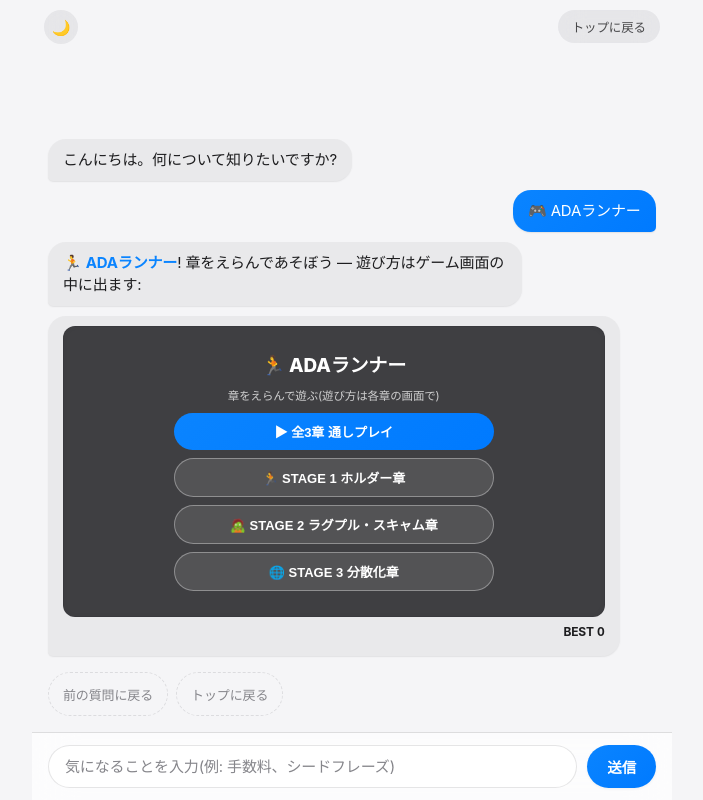
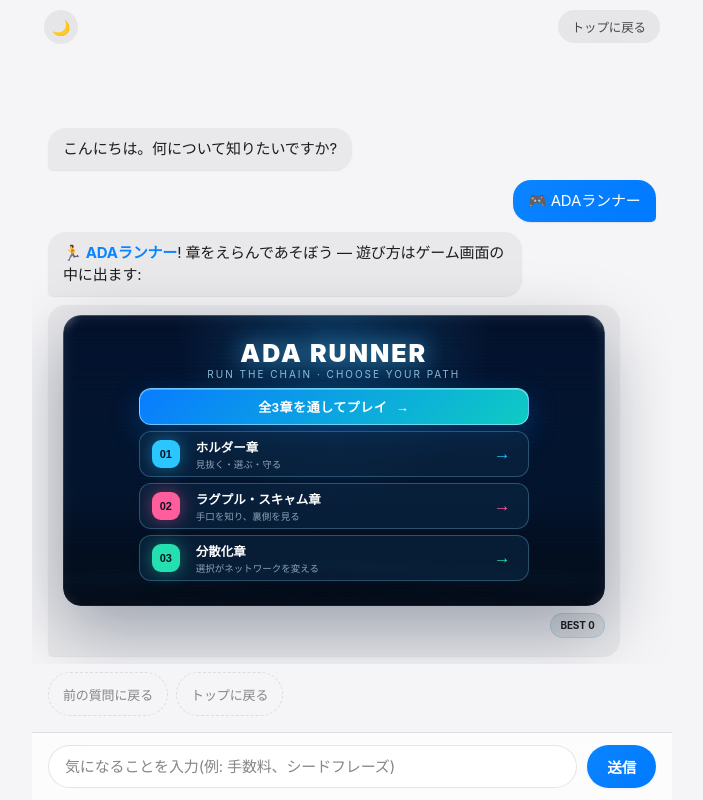
Before and after one commit to HFOT/cardano-qa-bot, a plain HTML site: page index.html in a window 1280 px wide. Both pictures are taken after a click on the button "🏃 ADAランナー". Shown: the whole page, without its empty margins (288-991 px from the left). Drawn offline with Linux system fonts and the light colour scheme; no server answers.

Commit message:
feat: redesign ADA Runner experience

```diff
--- a/app.js
+++ b/app.js
@@ -1,12 +1,12 @@
 // デプロイのたびに index.html の ?v= と合わせて番号を上げる(キャッシュの新旧混在防止)
-import walletContent from "./content/wallet.js?v=38";
-import spoContent from "./content/spo.js?v=38";
-import drepContent from "./content/drep.js?v=38";
-import scamContent from "./content/scam.js?v=38";
-import valueContent from "./content/value.js?v=38";
-import midnightContent from "./content/midnight.js?v=38";
-import gameContent from "./content/game.js?v=38";
-import exchangeContent from "./content/exchange.js?v=38";
+import walletContent from "./content/wallet.js?v=39";
+import spoContent from "./content/spo.js?v=39";
+import drepContent from "./content/drep.js?v=39";
+import scamContent from "./content/scam.js?v=39";
+import valueContent from "./content/value.js?v=39";
+import midnightContent from "./content/midnight.js?v=39";
+import gameContent from "./content/game.js?v=39";
+import exchangeContent from "./content/exchange.js?v=39";
 
 const HOME_NODE_ID = "home";
 
@@ -801,38 +801,105 @@ function buildRunnerGame() {
     return b;
   }
 
-  function clearCanvasIdle() {
-    const c = themeColors();
-    ctx.fillStyle = c.bg;
+  function setOverlayView(view, stageNumber = 0) {
+    overlay.dataset.view = view;
+    overlay.dataset.stage = String(stageNumber);
+  }
+
+  function drawWorldBackdrop(stageNumber = 0, tick = 0) {
+    const palettes = {
+      0: ["#07142f", "#092a53", "#06101f"],
+      1: ["#071b3d", "#0b4d79", "#06111f"],
+      2: ["#210c31", "#6a173f", "#100817"],
+      3: ["#071d2d", "#075b69", "#07141f"],
+    };
+    const p = palettes[stageNumber] || palettes[0];
+    const sky = ctx.createLinearGradient(0, 0, 0, H);
+    sky.addColorStop(0, p[0]);
+    sky.addColorStop(0.64, p[1]);
+    sky.addColorStop(1, p[2]);
+    ctx.fillStyle = sky;
     ctx.fillRect(0, 0, W, H);
+
+    ctx.save();
+    for (let i = 0; i < 34; i += 1) {
+      const x = (i * 83 + tick * (0.08 + (i % 3) * 0.03)) % (W + 20) - 10;
+      const y = 42 + ((i * 47) % 155);
+      const pulse = 0.22 + ((Math.sin(tick * 0.025 + i) + 1) * 0.12);
+      ctx.fillStyle = `rgba(124, 211, 255, ${pulse})`;
+      ctx.beginPath();
+      ctx.arc(x, y, i % 7 === 0 ? 1.8 : 1, 0, Math.PI * 2);
+      ctx.fill();
+    }
+    const horizon = GROUND_Y - 6;
+    ctx.strokeStyle = stageNumber === 2 ? "rgba(255, 96, 158, .18)" : "rgba(75, 205, 255, .18)";
+    ctx.lineWidth = 1;
+    for (let y = horizon; y < H; y += 9) {
+      ctx.beginPath();
+      ctx.moveTo(0, y);
+      ctx.lineTo(W, y);
+      ctx.stroke();
+    }
+    for (let x = -W; x < W * 2; x += 42) {
+      const drift = (tick * 0.7) % 42;
+      ctx.beginPath();
+      ctx.moveTo(W / 2, horizon);
+      ctx.lineTo(x - drift, H);
+      ctx.stroke();
+    }
+    ctx.restore();
+  }
+
+  function clearCanvasIdle(stageNumber = 0) {
+    drawWorldBackdrop(stageNumber, frame);
+  }
+
+  function makeStageBtn(n) {
+    const meta = STAGE_META[n];
+    const b = makeBtn("", `runner-btn runner-stage-btn runner-stage-btn-${n}`, () => showStageIntro(n, n));
+    const number = document.createElement("span");
+    number.className = "runner-stage-number";
+    number.textContent = `0${n}`;
+    const copy = document.createElement("span");
+    copy.className = "runner-stage-copy";
+    const title = document.createElement("strong");
+    title.textContent = meta.title.replace(/^STAGE \d+\s*/, "");
+    const desc = document.createElement("small");
+    desc.textContent = n === 1 ? "見抜く・選ぶ・守る" : n === 2 ? "手口を知り、裏側を見る" : "選択がネットワークを変える";
+    copy.appendChild(title);
+    copy.appendChild(desc);
+    const arrow = document.createElement("span");
+    arrow.className = "runner-stage-arrow";
+    arrow.textContent = "→";
+    b.appendChild(number);
+    b.appendChild(copy);
+    b.appendChild(arrow);
+    return b;
   }
 
   // ---- 画面: タイトル(章選択) ----
   function showTitle() {
     running = false;
     playing = false;
-    clearCanvasIdle();
+    clearCanvasIdle(0);
     lessons.replaceChildren();
     hud.textContent = "BEST " + best;
     overlay.replaceChildren();
     overlay.classList.remove("hidden");
+    setOverlayView("title", 0);
     const t = document.createElement("div");
     t.className = "runner-title";
-    t.textContent = "🏃 ADAランナー";
+    t.textContent = "ADA RUNNER";
     const sub = document.createElement("div");
     sub.className = "runner-sub";
-    sub.textContent = "章をえらんで遊ぶ(遊び方は各章の画面で)";
+    sub.textContent = "RUN THE CHAIN · CHOOSE YOUR PATH";
     overlay.appendChild(t);
     overlay.appendChild(sub);
     overlay.appendChild(
-      makeBtn("▶ 全3章 通しプレイ", "runner-btn runner-btn-main", () => showStageIntro(1, "all"))
+      makeBtn("全3章を通してプレイ  →", "runner-btn runner-btn-main", () => showStageIntro(1, "all"))
     );
     [1, 2, 3].forEach((n) => {
-      overlay.appendChild(
-        makeBtn(STAGE_META[n].icon + " " + STAGE_META[n].title, "runner-btn", () =>
-          showStageIntro(n, n)
-        )
-      );
+      overlay.appendChild(makeStageBtn(n));
     });
   }
 
@@ -840,12 +907,13 @@ function buildRunnerGame() {
   function showStageIntro(n, selectedMode) {
     running = false;
     playing = false;
-    clearCanvasIdle();
+    clearCanvasIdle(n);
     overlay.replaceChildren();
     overlay.classList.remove("hidden");
+    setOverlayView("intro", n);
     const t = document.createElement("div");
     t.className = "runner-title";
-    t.textContent = STAGE_META[n].icon + " " + STAGE_META[n].title;
+    t.textContent = STAGE_META[n].title;
     overlay.appendChild(t);
     const rulesBox = document.createElement("div");
     rulesBox.className = "runner-rules";
@@ -1196,19 +1264,21 @@ function buildRunnerGame() {
     entities = entities.filter((e) => !e.dead && e.x > -40);
 
     ctx.clearRect(0, 0, W, H);
-    ctx.fillStyle = c.bg;
-    ctx.fillRect(0, 0, W, H);
+    drawWorldBackdrop(stage, frame);
     if (flash > 0) {
       ctx.fillStyle = stage === 2 ? "rgba(212, 160, 23, 0.15)" : "rgba(229, 72, 77, 0.18)";
       ctx.fillRect(0, 0, W, H);
       flash -= 1;
     }
-    ctx.strokeStyle = c.ground;
+    ctx.strokeStyle = stage === 2 ? "rgba(255, 105, 160, .72)" : "rgba(78, 210, 255, .72)";
+    ctx.shadowColor = ctx.strokeStyle;
+    ctx.shadowBlur = 9;
     ctx.lineWidth = 2;
     ctx.beginPath();
     ctx.moveTo(0, GROUND_Y + 2);
     ctx.lineTo(W, GROUND_Y + 2);
     ctx.stroke();
+    ctx.shadowBlur = 0;
 
     // 画面内ヘッダー(章名 + 進行バー)
     ctx.fillStyle = c.text;
--- a/styles.css
+++ b/styles.css
@@ -1253,20 +1253,25 @@ body {
 .runner-box {
   display: flex;
   flex-direction: column;
-  gap: 6px;
+  gap: 8px;
   width: 100%;
+  color: #eef8ff;
 }
 
 .runner-stage {
   position: relative;
   width: 100%;
+  isolation: isolate;
+  border-radius: 18px;
+  overflow: hidden;
+  box-shadow: 0 24px 70px rgba(0, 19, 48, 0.34), inset 0 0 0 1px rgba(122, 220, 255, 0.14);
 }
 
 .runner-canvas {
   width: 100%;
   height: auto;
-  border: 1px solid var(--border);
-  border-radius: 12px;
+  border: 1px solid rgba(100, 211, 255, 0.25);
+  border-radius: 18px;
   cursor: pointer;
   touch-action: manipulation;
   display: block;
@@ -1280,13 +1285,52 @@ body {
   flex-direction: column;
   align-items: center;
   justify-content: center;
-  gap: 8px;
-  padding: 14px;
-  border-radius: 12px;
-  background: rgba(10, 10, 14, 0.78);
-  backdrop-filter: blur(3px);
-  -webkit-backdrop-filter: blur(3px);
+  gap: 10px;
+  padding: 18px;
+  border-radius: 18px;
+  background:
+    radial-gradient(circle at 50% 10%, rgba(43, 176, 255, 0.22), transparent 42%),
+    linear-gradient(180deg, rgba(3, 12, 29, 0.42), rgba(3, 8, 19, 0.82));
+  backdrop-filter: blur(5px) saturate(125%);
+  -webkit-backdrop-filter: blur(5px) saturate(125%);
   overflow-y: auto;
+}
+
+.runner-overlay::before {
+  content: "";
+  position: absolute;
+  inset: 0;
+  pointer-events: none;
+  background: repeating-linear-gradient(180deg, transparent 0 3px, rgba(255, 255, 255, 0.018) 4px);
+  mix-blend-mode: screen;
+}
+
+.runner-overlay > * {
+  position: relative;
+  z-index: 1;
+}
+
+.runner-overlay[data-view="title"] {
+  gap: 6px;
+  padding-block: 10px;
+}
+
+.runner-overlay[data-view="title"] .runner-title {
+  font-size: clamp(20px, 4vw, 25px);
+  line-height: 1.05;
+}
+
+.runner-overlay[data-view="title"] .runner-btn-main {
+  padding-block: 8px;
+}
+
+.runner-overlay[data-view="title"] .runner-stage-btn {
+  padding-block: 5px;
+}
+
+.runner-overlay[data-view="title"] .runner-stage-number {
+  width: 28px;
+  height: 28px;
 }
 
 .runner-overlay.hidden {
@@ -1294,10 +1338,12 @@ body {
 }
 
 .runner-title {
-  font-size: 19px;
-  font-weight: 800;
+  font-size: clamp(20px, 4.5vw, 28px);
+  font-weight: 900;
+  letter-spacing: 0.08em;
   color: #ffffff;
   text-align: center;
+  text-shadow: 0 0 22px rgba(86, 206, 255, 0.72);
 }
 
 .runner-title-good {
@@ -1309,37 +1355,46 @@ body {
 }
 
 .runner-sub {
+  font-size: 10px;
+  letter-spacing: 0.2em;
+  color: rgba(178, 230, 255, 0.78);
+  text-align: center;
+  margin-top: -5px;
+}
+
+.runner-rules {
+  display: flex;
+  flex-direction: column;
+  gap: 4px;
   font-size: 11.5px;
-  color: rgba(255, 255, 255, 0.75);
-  text-align: center;
-}
-
-.runner-rules {
-  display: flex;
-  flex-direction: column;
-  gap: 4px;
-  font-size: 12px;
   line-height: 1.5;
   color: rgba(255, 255, 255, 0.92);
-  text-align: center;
+  text-align: left;
+  width: min(390px, 96%);
+  padding: 10px 14px;
+  border: 1px solid rgba(120, 215, 255, 0.17);
+  border-radius: 12px;
+  background: rgba(3, 13, 30, 0.42);
 }
 
 .runner-btn {
   appearance: none;
-  border: 1px solid rgba(255, 255, 255, 0.35);
-  background: rgba(255, 255, 255, 0.1);
+  border: 1px solid rgba(126, 217, 255, 0.28);
+  background: rgba(12, 39, 67, 0.64);
   color: #ffffff;
-  border-radius: 9999px;
-  padding: 9px 18px;
+  border-radius: 12px;
+  padding: 10px 18px;
   cursor: pointer;
   font-size: 13px;
   font-weight: 700;
-  width: min(320px, 92%);
-  transition: background-color 0.15s ease, transform 0.15s ease;
+  width: min(390px, 96%);
+  transition: background-color 0.15s ease, transform 0.15s ease, border-color 0.15s ease, box-shadow 0.15s ease;
 }
 
 .runner-btn:hover {
-  background: rgba(255, 255, 255, 0.2);
+  background: rgba(20, 66, 103, 0.78);
+  border-color: rgba(132, 226, 255, 0.62);
+  box-shadow: 0 0 24px rgba(52, 184, 255, 0.16);
 }
 
 .runner-btn:active {
@@ -1347,17 +1402,68 @@ body {
 }
 
 .runner-btn-main {
-  background: linear-gradient(135deg, var(--user-bubble-a), var(--user-bubble-b));
-  border: none;
+  background: linear-gradient(135deg, #087cff, #0ecbc4);
+  border: 1px solid rgba(192, 247, 255, 0.55);
+  box-shadow: 0 10px 30px rgba(0, 132, 255, 0.28), inset 0 1px 0 rgba(255, 255, 255, 0.3);
+  letter-spacing: 0.04em;
 }
 
 .runner-btn-sub {
-  background: transparent;
+  background: rgba(0, 0, 0, 0.16);
   border-color: rgba(255, 255, 255, 0.2);
   color: rgba(255, 255, 255, 0.7);
   font-weight: 500;
 }
 
+.runner-stage-btn {
+  display: grid;
+  grid-template-columns: 34px 1fr 22px;
+  align-items: center;
+  gap: 10px;
+  padding: 9px 12px;
+  text-align: left;
+}
+
+.runner-stage-btn-1 { --runner-card: #29c6ff; }
+.runner-stage-btn-2 { --runner-card: #ff5d9b; }
+.runner-stage-btn-3 { --runner-card: #24e0b0; }
+
+.runner-stage-number {
+  display: grid;
+  place-items: center;
+  width: 32px;
+  height: 32px;
+  border-radius: 9px;
+  color: #071222;
+  background: var(--runner-card);
+  box-shadow: 0 0 18px color-mix(in srgb, var(--runner-card) 45%, transparent);
+  font-size: 11px;
+  font-weight: 900;
+}
+
+.runner-stage-copy {
+  display: flex;
+  min-width: 0;
+  flex-direction: column;
+  gap: 1px;
+}
+
+.runner-stage-copy strong {
+  color: #fff;
+  font-size: 12.5px;
+}
+
+.runner-stage-copy small {
+  color: rgba(209, 236, 255, 0.64);
+  font-size: 9.5px;
+  font-weight: 500;
+}
+
+.runner-stage-arrow {
+  color: var(--runner-card);
+  font-size: 17px;
+}
+
 .runner-btn:focus-visible {
   outline: none;
   box-shadow: var(--focus-ring);
@@ -1369,11 +1475,42 @@ body {
 }
 
 .runner-hud {
-  font-size: 12px;
+  align-self: flex-end;
+  margin-top: -1px;
+  padding: 4px 9px;
+  border: 1px solid rgba(54, 171, 219, 0.22);
+  border-radius: 999px;
+  background: rgba(10, 42, 62, 0.09);
+  font-size: 10px;
   font-weight: 700;
   font-variant-numeric: tabular-nums;
   color: var(--text);
   text-align: right;
+}
+
+@media (max-width: 520px) {
+  .runner-overlay {
+    justify-content: flex-start;
+    padding: 14px 10px;
+  }
+
+  .runner-overlay[data-view="title"] {
+    padding-top: 18px;
+  }
+
+  .runner-btn {
+    padding-block: 8px;
+  }
+
+  .runner-stage-btn {
+    padding-block: 7px;
+  }
+
+  .runner-rules {
+    font-size: 10px;
+    gap: 2px;
+    padding-block: 7px;
+  }
 }
 
 .runner-lessons {
```
Also changed, not shown: index.html (+2 -2 lines).
